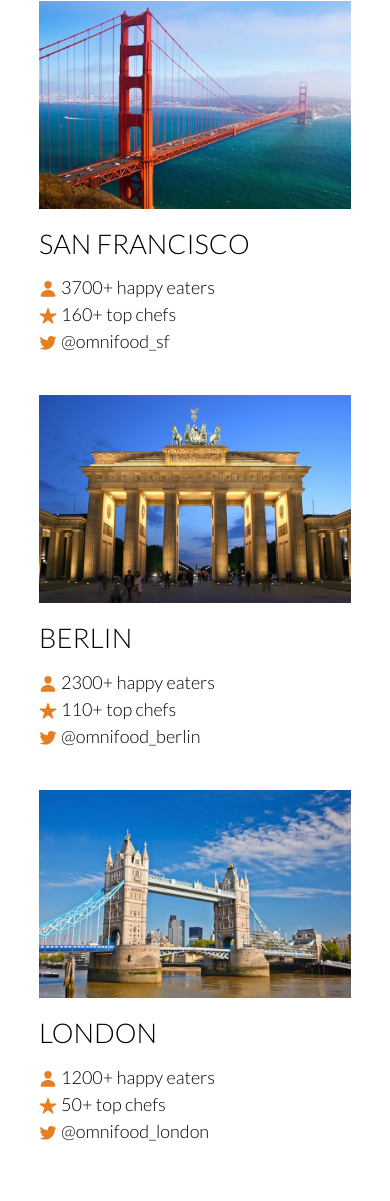
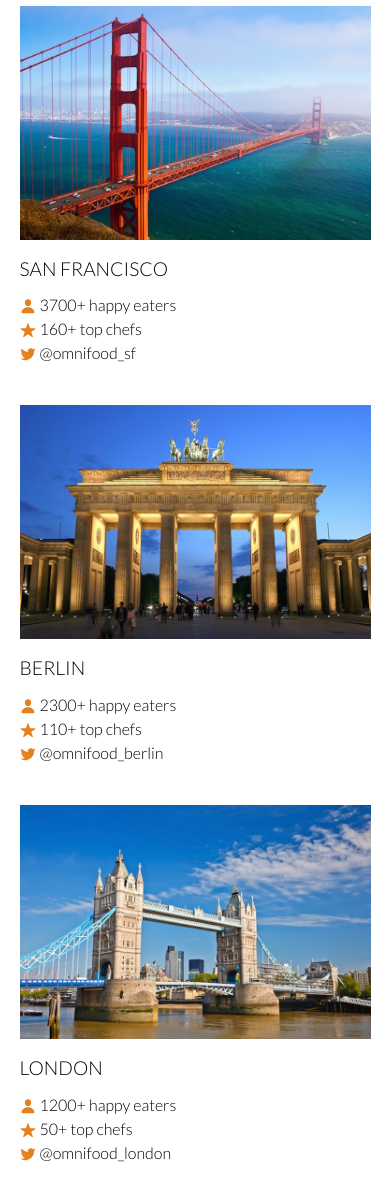
Before and after one commit to kwakufosu/OmniFood-Clone, a website: page public/index.html in a window 390 px wide. Shown: the part 4164-5365 px from the top of the page. Drawn offline with nearby package versions, Linux system fonts and the light colour scheme.

Commit message:
Fixed responsive issue with cities section

```diff
--- a/public/index.html
+++ b/public/index.html
@@ -128,7 +128,7 @@
           <div class="my-[2%] ml-[1%] text-justify px-5 md:text-left">
             <ion-icon name="cart" class="text-[200%] text-[#e67e22]"></ion-icon>
             <h3 class="uppercase text-[20px] mb-[15px]">Order anything</h3>
-            <p class="text-[15px]">
+            <p class="text-[15px] ">
               We don't limit your creativity, which means you can order whatever
               you feel like. You can also choose from our menu containing over
               100 delicious meals. It's up to you!
@@ -264,7 +264,7 @@
         </div>
 
         <div
-          class="max-w-[80%] font-light mx-auto grid-cols-4 gap-x-10 md:grid md:container"
+          class="max-w-[90%] font-light mx-auto grid-cols-4 gap-x-5 md:grid "
         >
           <!-- Lisbon -->
           <div class="mb-10">
@@ -275,9 +275,9 @@
                 class="w-[100%] h-auto"
               />
             </div>
-            <h3 class="uppercase text-[170%] mb-[10px]">Lisbon</h3>
+            <h3 class="uppercase text-[120%] mb-[10px]">Lisbon</h3>
             <div>
-              <div class="flex text-[18px]">
+              <div class="flex md:text-[14px] lg:text-[18px]">
                 <div class="pr-1">
                   <ion-icon
                     name="person"
@@ -288,7 +288,7 @@
               </div>
             </div>
             <div>
-              <div class="flex text-[18px]">
+              <div class="flex md:text-[14px] lg:text-[18px]">
                 <div class="pr-1">
                   <ion-icon
                     name="star"
@@ -299,7 +299,7 @@
               </div>
             </div>
             <div>
-              <div class="flex text-[18px]">
+              <div class="flex md:text-[14px] lg:text-[18px]">
                 <div class="pr-1">
                   <ion-icon
                     name="logo-twitter"
@@ -320,9 +320,9 @@
                 class="w-[100%] h-auto"
               />
             </div>
-            <h3 class="uppercase text-[170%] mb-[10px]">San Francisco</h3>
+            <h3 class="uppercase text-[120%] mb-[10px]">San Francisco</h3>
             <div>
-              <div class="flex text-[18px]">
+              <div class="flex md:text-[14px] lg:text-[18px]">
                 <div class="pr-1">
                   <ion-icon
                     name="person"
@@ -333,7 +333,7 @@
               </div>
             </div>
             <div>
-              <div class="flex text-[18px]">
+              <div class="flex md:text-[14px] lg:text-[18px]">
                 <div class="pr-1">
                   <ion-icon
                     name="star"
@@ -344,7 +344,7 @@
               </div>
             </div>
             <div>
-              <div class="flex text-[18px]">
+              <div class="flex md:text-[14px] lg:text-[18px]">
                 <div class="pr-1">
                   <ion-icon
                     name="logo-twitter"
@@ -365,20 +365,20 @@
                 class="w-[100%] h-auto"
               />
             </div>
-            <h3 class="uppercase text-[170%] mb-[10px]">Berlin</h3>
+            <h3 class="uppercase text-[120%] mb-[10px]">Berlin</h3>
             <div>
-              <div class="flex text-[18px]">
+              <div class="flex md:text-[14px] lg:text-[18px]">
                 <div class="pr-1">
                   <ion-icon
                     name="person"
                     class="h-[110%] text-[#e67e22]"
                   ></ion-icon>
                 </div>
-                <div><a href="#">  2300+ happy eaters  </a></div>
+                <div><a href="#"> 2300+ happy eaters </a></div>
               </div>
             </div>
             <div>
-              <div class="flex text-[18px]">
+              <div class="flex md:text-[14px] lg:text-[18px]px] lg:text-[18px]">
                 <div class="pr-1">
                   <ion-icon
                     name="star"
@@ -389,7 +389,7 @@
               </div>
             </div>
             <div>
-              <div class="flex text-[18px]">
+              <div class="flex md:text-[14px] lg:text-[18px]">
                 <div class="pr-1">
                   <ion-icon
                     name="logo-twitter"
@@ -401,8 +401,8 @@
             </div>
           </div>
 
-           <!-- London -->
-           <div class="mb-10">
+          <!-- London -->
+          <div class="mb-10">
             <div class="mb-[15px]">
               <img
                 src="./assets/img/london.jpg"
@@ -410,9 +410,9 @@
                 class="w-[100%] h-auto"
               />
             </div>
-            <h3 class="uppercase text-[170%] mb-[10px]">London</h3>
+            <h3 class="uppercase text-[120%] mb-[10px]">London</h3>
             <div>
-              <div class="flex text-[18px]">
+              <div class="flex md:text-[14px] lg:text-[18px]">
                 <div class="pr-1">
                   <ion-icon
                     name="person"
@@ -423,7 +423,7 @@
               </div>
             </div>
             <div>
-              <div class="flex text-[18px]">
+              <div class="flex md:text-[14px] lg:text-[18px]">
                 <div class="pr-1">
                   <ion-icon
                     name="star"
@@ -434,7 +434,7 @@
               </div>
             </div>
             <div>
-              <div class="flex text-[18px]">
+              <div class="flex md:text-[14px] lg:text-[18px]">
                 <div class="pr-1">
                   <ion-icon
                     name="logo-twitter"
```
Also changed, not shown: public/main.css.
